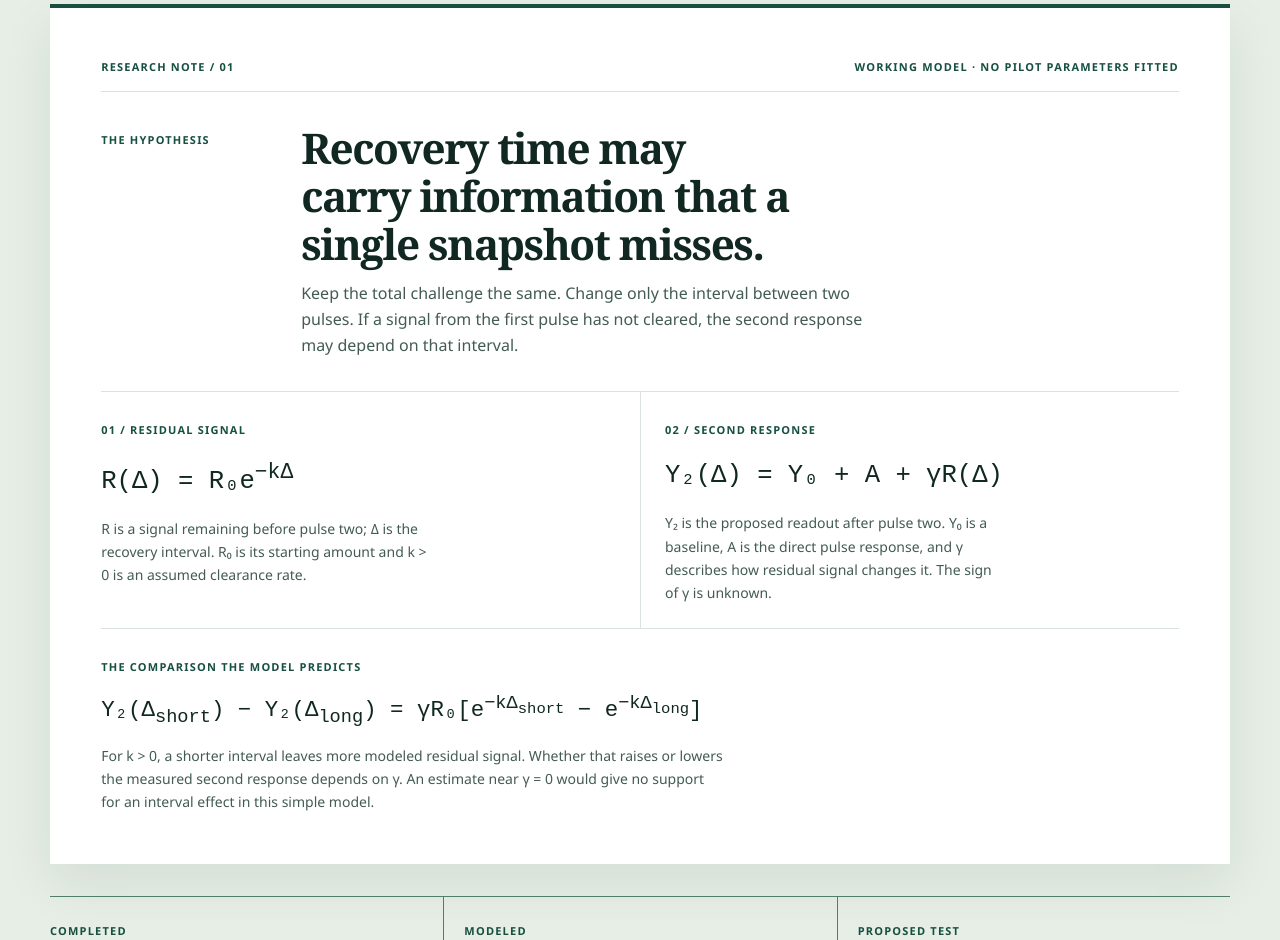
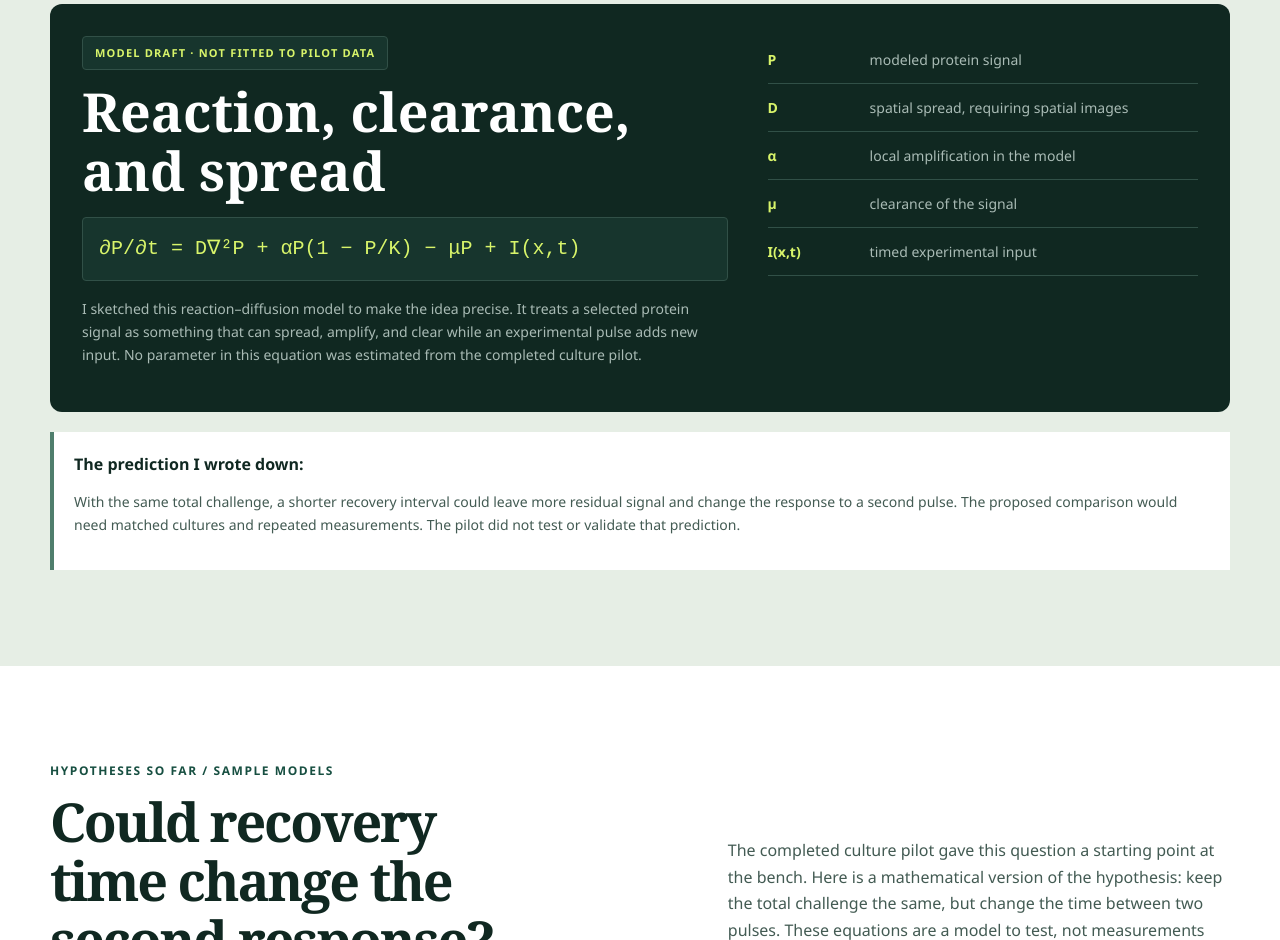
Before and after one commit to gerbenns2006-afk/jubilant-octo-chainsaw, a Next.js app: page /neurodegeneration in a window 1280 px wide. Shown: the part 1860-2800 px from the top of the page. Built offline with nearby package versions, Linux system fonts and the light colour scheme.

Commit message:
Preserve existing site and add hypothesis section

```diff
--- a/app/neurodegeneration/page.tsx
+++ b/app/neurodegeneration/page.tsx
@@ -4,7 +4,7 @@ import SiteNav from "../components/SiteNav";
 export const metadata = {
   title: "Neurodegeneration work | ONQIVA",
   description:
-    "The completed Alzheimer’s culture pilot, working recovery hypothesis, sample equations, and separate ALS study proposed next.",
+    "The completed Alzheimer’s sample-culture pilot, the recovery-history model it motivated, and the separate ALS study proposed next.",
 };
 
 export default function NeurodegenerationPage() {
@@ -34,7 +34,7 @@ export default function NeurodegenerationPage() {
               See what I did
             </a>
             <a className="secondary" href="#model-we-developed">
-              See the hypotheses and models
+              See the model it led to
             </a>
           </div>
           <div className="modeling-status" aria-label="Work status">
@@ -99,97 +99,119 @@ export default function NeurodegenerationPage() {
           <div className="shell">
             <div className="section-head reaction-section-head">
               <div>
-                <div className="kicker">HYPOTHESES &amp; SAMPLE MODELS</div>
-                <h2>What the pilot made me ask.</h2>
+                <div className="kicker">WHAT I BUILT FROM THE QUESTION</div>
+                <h2>I turned recovery time into a testable model.</h2>
               </div>
               <p>
-                After the culture work, I framed a question about recovery:
-                could the time between two challenges change how a cell
-                responds to the second one? The completed pilot supplied the
-                bench starting point. The equations below are the working
-                hypothesis, not measured effects from those samples.
+                After the pilot, I developed a separate hypothesis about how
+                the time between two stress events might change a later cell
+                response. The original example concerned protein seeding in a
+                Parkinson&apos;s-related model. It was conceptual work, not an
+                outcome measured in the Alzheimer&apos;s samples.
               </p>
             </div>
 
-            <div className="hypothesis-notebook">
-              <div className="hypothesis-notebook-head">
-                <span>RESEARCH NOTE / 01</span>
-                <span>WORKING MODEL · NO PILOT PARAMETERS FITTED</span>
+            <div className="reaction-equation-card">
+              <div>
+                <span className="evidence-label">MODEL DRAFT · NOT FITTED TO PILOT DATA</span>
+                <h3>Reaction, clearance, and spread</h3>
+                <code>∂P/∂t = D∇²P + αP(1 − P/K) − μP + I(x,t)</code>
+                <p>
+                  I sketched this reaction–diffusion model to make the idea
+                  precise. It treats a selected protein signal as something
+                  that can spread, amplify, and clear while an experimental
+                  pulse adds new input. No parameter in this equation was
+                  estimated from the completed culture pilot.
+                </p>
+              </div>
+              <div className="reaction-parameters">
+                <p><strong>P</strong><span>modeled protein signal</span></p>
+                <p><strong>D</strong><span>spatial spread, requiring spatial images</span></p>
+                <p><strong>α</strong><span>local amplification in the model</span></p>
+                <p><strong>μ</strong><span>clearance of the signal</span></p>
+                <p><strong>I(x,t)</strong><span>timed experimental input</span></p>
+              </div>
+            </div>
+
+            <div className="reaction-model-boundary">
+              <strong>The prediction I wrote down:</strong>
+              <p>
+                With the same total challenge, a shorter recovery interval
+                could leave more residual signal and change the response to a
+                second pulse. The proposed comparison would need matched
+                cultures and repeated measurements. The pilot did not test or
+                validate that prediction.
+              </p>
+            </div>
+          </div>
+        </section>
+
+        <section className="hypotheses-section" id="hypotheses-and-sample-models">
+          <div className="shell">
+            <div className="hypotheses-heading">
+              <div>
+                <div className="kicker">HYPOTHESES SO FAR / SAMPLE MODELS</div>
+                <h2>Could recovery time change the second response?</h2>
+              </div>
+              <p>
+                The completed culture pilot gave this question a starting point
+                at the bench. Here is a mathematical version of the hypothesis:
+                keep the total challenge the same, but change the time between
+                two pulses. These equations are a model to test, not measurements
+                fitted from the pilot.
+              </p>
+            </div>
+
+            <div className="hypotheses-note">
+              <div className="hypotheses-note-header">
+                <span>WORKING NOTE 01 · RECOVERY INTERVAL</span>
+                <span>MODEL PARAMETERS NOT YET MEASURED</span>
               </div>
 
-              <div className="hypothesis-thesis">
-                <span>THE HYPOTHESIS</span>
-                <h3>Recovery time may carry information that a single snapshot misses.</h3>
-                <p>
-                  Keep the total challenge the same. Change only the interval
-                  between two pulses. If a signal from the first pulse has not
-                  cleared, the second response may depend on that interval.
-                </p>
-              </div>
-
-              <div className="hypothesis-model-row">
+              <div className="hypotheses-note-lead">
+                <span>THE IDEA</span>
                 <div>
-                  <span>01 / RESIDUAL SIGNAL</span>
-                  <code>R(Δ) = R₀e<sup>−kΔ</sup></code>
+                  <h3>A cell may carry a trace of the first pulse into the second.</h3>
                   <p>
-                    R is a signal remaining before pulse two; Δ is the recovery
-                    interval. R₀ is its starting amount and k &gt; 0 is an
-                    assumed clearance rate.
-                  </p>
-                </div>
-                <div>
-                  <span>02 / SECOND RESPONSE</span>
-                  <code>Y₂(Δ) = Y₀ + A + γR(Δ)</code>
-                  <p>
-                    Y₂ is the proposed readout after pulse two. Y₀ is a
-                    baseline, A is the direct pulse response, and γ describes
-                    how residual signal changes it. The sign of γ is unknown.
+                    If some signal remains when the second pulse arrives, the
+                    gap between pulses could matter even when the total input
+                    is identical.
                   </p>
                 </div>
               </div>
 
-              <div className="hypothesis-deduction">
-                <span>THE COMPARISON THE MODEL PREDICTS</span>
+              <div className="hypotheses-formula">
+                <span>01 / SIGNAL LEFT BEFORE PULSE TWO</span>
+                <code>R(Δ) = R₀e<sup>−kΔ</sup></code>
+                <p>
+                  Δ is the recovery interval. R₀ is the modeled signal after
+                  pulse one, and k &gt; 0 is an assumed recovery rate. This is a
+                  simple decay assumption, not a measured curve.
+                </p>
+              </div>
+
+              <div className="hypotheses-formula">
+                <span>02 / RESPONSE AFTER PULSE TWO</span>
+                <code>Y₂(Δ) = Y₀ + A + γR(Δ)</code>
+                <p>
+                  Y₀ is a baseline readout and A is the response to the second
+                  pulse itself. γ describes how the remaining signal changes
+                  that response. Its size and direction are unknown.
+                </p>
+              </div>
+
+              <div className="hypotheses-comparison">
+                <span>THE COMPARISON TO RUN</span>
                 <code>
                   Y₂(Δ<sub>short</sub>) − Y₂(Δ<sub>long</sub>) = γR₀[e<sup>−kΔ<sub>short</sub></sup> − e<sup>−kΔ<sub>long</sub></sup>]
                 </code>
                 <p>
-                  For k &gt; 0, a shorter interval leaves more modeled residual
-                  signal. Whether that raises or lowers the measured second
-                  response depends on γ. An estimate near γ = 0 would give no
-                  support for an interval effect in this simple model.
+                  Under this model, the shorter interval leaves more residual
+                  signal. Whether the second readout goes up or down depends on
+                  γ. Matched cultures and repeated readouts would be needed to
+                  estimate it; the completed pilot did not test this comparison.
                 </p>
               </div>
-            </div>
-
-            <div className="hypothesis-ledger">
-              <div>
-                <span>COMPLETED</span>
-                <p>Purchased Alzheimer&apos;s-related material, incubator culture, and exploratory testing.</p>
-              </div>
-              <div>
-                <span>MODELED</span>
-                <p>A possible recovery mechanism; R₀, k, and γ have no fitted values from the pilot.</p>
-              </div>
-              <div>
-                <span>PROPOSED TEST</span>
-                <p>Matched cultures, equal total challenge, different intervals, controls, and repeated readouts.</p>
-              </div>
-            </div>
-
-            <div className="spatial-extension">
-              <div>
-                <span>SPATIAL EXTENSION / MODEL SKETCH</span>
-                <h3>What if the signal also spreads?</h3>
-                <p>
-                  My earlier reaction–diffusion sketch used a
-                  Parkinson&apos;s-related protein-seeding example. It adds
-                  movement, local amplification, and clearance. It would
-                  require spatial images and a defined protein readout to
-                  estimate its terms; the Alzheimer&apos;s pilot did not fit it.
-                </p>
-              </div>
-              <code>∂P/∂t = D∇²P + αP(1 − P/K) − μP + I(x,t)</code>
             </div>
           </div>
         </section>
--- a/app/page.tsx
+++ b/app/page.tsx
@@ -88,7 +88,7 @@ export default function Home() {
           </div>
           <div className="hero-proof">
             <span>515-person survivorship analysis</span>
-            <a href="/neurodegeneration#model-we-developed">Neurodegeneration hypotheses and models</a>
+            <a href="/neurodegeneration">Neurodegeneration pilot and next study</a>
             <span>Hands-on protein research</span>
           </div>
         </section>
@@ -166,7 +166,7 @@ export default function Home() {
                   vitamin D caused the observed difference, that supplements
                   improve survival, or that testing should be ordered.
                 </p>
-                <a href="/modeling#worked-equation">See the full calculation and sources</a>
+                <a href="/modeling">See the methods and source trail</a>
               </aside>
             </div>
 
--- a/app/styles.css
+++ b/app/styles.css
@@ -2674,122 +2674,6 @@ body {
   font-size: var(--type-sm);
   line-height: var(--leading-copy);
 }
-.derivation-sheet {
-  scroll-margin-top: var(--space-7);
-  padding: clamp(1.4rem, 4vw, 3.4rem);
-  background: var(--soft-paper);
-  color: var(--ink);
-  box-shadow: 0 18px 44px rgb(0 0 0 / 0.12);
-}
-.derivation-topline {
-  display: flex;
-  justify-content: space-between;
-  gap: var(--space-4);
-  padding-bottom: var(--space-4);
-  border-bottom: 1px solid var(--line);
-  color: var(--green);
-  font-size: var(--type-micro);
-  font-weight: var(--weight-bold);
-  letter-spacing: var(--tracking-label);
-}
-.derivation-heading {
-  display: grid;
-  grid-template-columns: 1.2fr 0.8fr;
-  gap: var(--space-8);
-  align-items: end;
-  padding: var(--space-7) 0;
-}
-.derivation-heading h3 {
-  max-width: 18ch;
-  margin: 0;
-  font: var(--weight-semibold) clamp(1.8rem, 3.3vw, 3rem) / 1.12 var(--font-heading);
-  letter-spacing: -0.035em;
-}
-.derivation-heading p,
-.derivation-step p,
-.derivation-answer p {
-  margin: 0;
-  color: var(--green-text);
-  line-height: var(--leading-copy);
-}
-.derivation-step {
-  display: grid;
-  grid-template-columns: 5rem minmax(0, 1fr);
-  gap: var(--space-5);
-  padding: var(--space-6) 0;
-  border-top: 1px solid var(--line);
-}
-.derivation-number {
-  color: var(--green);
-  font: var(--weight-bold) var(--type-2xl) var(--font-heading);
-}
-.derivation-step h4 {
-  margin: 0 0 var(--space-2);
-  font-size: var(--type-lg);
-}
-.derivation-step p {
-  max-width: 66ch;
-  margin-bottom: var(--space-4);
-}
-.derivation-step code {
-  display: block;
-  width: fit-content;
-  max-width: 100%;
-  padding: var(--space-3) var(--space-4);
-  overflow-x: auto;
-  border-left: 2px solid var(--green);
-  background: var(--white);
-  color: var(--ink);
-  font-size: clamp(0.87rem, 1.25vw, 1.06rem);
-  line-height: 1.6;
-  white-space: nowrap;
-}
-.derivation-equations {
-  display: grid;
-  justify-items: start;
-  gap: var(--space-2);
-}
-.derivation-expanded span {
-  display: block;
-}
-.derivation-expanded span + span {
-  padding-left: 2.2ch;
-}
-.derivation-answer {
-  display: grid;
-  grid-template-columns: minmax(11rem, 0.5fr) 1fr;
-  gap: var(--space-6);
-  align-items: center;
-  padding: var(--space-6) 0 0;
-  border-top: 2px solid var(--green);
-}
-.derivation-answer span {
-  display: block;
-  color: var(--green);
-  font-size: var(--type-micro);
-  font-weight: var(--weight-bold);
-  letter-spacing: var(--tracking-label);
-}
-.derivation-answer strong {
-  display: block;
-  margin-top: var(--space-2);
-  font: var(--weight-bold) clamp(3.3rem, 6vw, 5.3rem) / 1 var(--font-heading);
-  letter-spacing: var(--tracking-tight);
-}
-@media (max-width: 760px) {
-  .derivation-heading,
-  .derivation-answer {
-    grid-template-columns: 1fr;
-    gap: var(--space-4);
-  }
-  .derivation-step {
-    grid-template-columns: 2.5rem minmax(0, 1fr);
-    gap: var(--space-3);
-  }
-  .derivation-topline {
-    flex-wrap: wrap;
-  }
-}
 .methods-estimate {
   display: flex;
   flex-direction: column;
@@ -3305,165 +3189,6 @@ body {
 }
 .reaction-section-head > p {
   color: var(--green-text);
-}
-.hypothesis-notebook {
-  padding: clamp(1.5rem, 4vw, 3.5rem);
-  border-top: 4px solid var(--green);
-  background: var(--white);
-  box-shadow: 0 20px 50px rgb(16 40 33 / 0.08);
-}
-.hypothesis-notebook-head {
-  display: flex;
-  justify-content: space-between;
-  flex-wrap: wrap;
-  gap: var(--space-2) var(--space-4);
-  padding-bottom: var(--space-4);
-  border-bottom: 1px solid var(--line);
-  color: var(--green);
-  font-size: var(--type-micro);
-  font-weight: var(--weight-bold);
-  letter-spacing: var(--tracking-label);
-}
-.hypothesis-thesis {
-  display: grid;
-  grid-template-columns: 11rem minmax(0, 1fr);
-  gap: 0 var(--space-6);
-  padding: var(--space-7) 0;
-}
-.hypothesis-thesis > span,
-.hypothesis-model-row span,
-.hypothesis-deduction span,
-.hypothesis-ledger span,
-.spatial-extension span {
-  color: var(--green);
-  font-size: var(--type-micro);
-  font-weight: var(--weight-bold);
-  letter-spacing: var(--tracking-label);
-}
-.hypothesis-thesis > span {
-  grid-row: 1 / 3;
-  padding-top: var(--space-2);
-}
-.hypothesis-thesis h3 {
-  max-width: 21ch;
-  margin: 0 0 var(--space-3);
-  font: var(--weight-semibold) clamp(1.8rem, 3.3vw, 3rem) / 1.13 var(--font-heading);
-  letter-spacing: -0.035em;
-}
-.hypothesis-thesis p,
-.hypothesis-model-row p,
-.hypothesis-deduction p,
-.hypothesis-ledger p,
-.spatial-extension p {
-  margin: 0;
-  color: var(--green-text);
-  line-height: var(--leading-copy);
-}
-.hypothesis-thesis p {
-  max-width: 62ch;
-}
-.hypothesis-model-row {
-  display: grid;
-  grid-template-columns: repeat(2, minmax(0, 1fr));
-  border-top: 1px solid var(--line);
-  border-bottom: 1px solid var(--line);
-}
-.hypothesis-model-row > div {
-  min-width: 0;
-  padding: var(--space-6) var(--space-6) var(--space-6) 0;
-}
-.hypothesis-model-row > div + div {
-  padding-left: var(--space-6);
-  border-left: 1px solid var(--line);
-}
-.hypothesis-model-row code,
-.hypothesis-deduction code {
-  display: block;
-  max-width: 100%;
-  margin: var(--space-4) 0;
-  overflow-x: auto;
-  color: var(--ink);
-  font-size: clamp(1.1rem, 2vw, 1.7rem);
-  line-height: 1.55;
-  white-space: nowrap;
-}
-.hypothesis-model-row p {
-  max-width: 42ch;
-  font-size: var(--type-sm);
-}
-.hypothesis-deduction {
-  padding: var(--space-6) 0 0;
-}
-.hypothesis-deduction code {
-  margin: var(--space-3) 0;
-  font-size: clamp(0.98rem, 1.75vw, 1.42rem);
-}
-.hypothesis-deduction p {
-  max-width: 78ch;
-  font-size: var(--type-sm);
-}
-.hypothesis-ledger {
-  display: grid;
-  grid-template-columns: repeat(3, minmax(0, 1fr));
-  margin-top: var(--space-7);
-  border-top: 1px solid var(--green-muted);
-  border-bottom: 1px solid var(--green-muted);
-}
-.hypothesis-ledger > div {
-  padding: var(--space-5) var(--space-5) var(--space-5) 0;
-}
-.hypothesis-ledger > div + div {
-  padding-left: var(--space-5);
-  border-left: 1px solid var(--green-muted);
-}
-.hypothesis-ledger p {
-  margin-top: var(--space-2);
-  font-size: var(--type-sm);
-}
-.spatial-extension {
-  display: grid;
-  grid-template-columns: 1fr 1fr;
-  gap: var(--space-8);
-  align-items: center;
-  margin-top: var(--space-7);
-}
-.spatial-extension h3 {
-  margin: var(--space-2) 0 var(--space-3);
-  font-size: var(--type-xl);
-}
-.spatial-extension code {
-  display: block;
-  max-width: 100%;
-  padding: var(--space-4);
-  overflow-x: auto;
-  border-left: 2px solid var(--green);
-  background: var(--white);
-  color: var(--ink);
-  font-size: clamp(0.9rem, 1.45vw, 1.2rem);
-  white-space: nowrap;
-}
-@media (max-width: 760px) {
-  .hypothesis-thesis,
-  .hypothesis-model-row,
-  .hypothesis-ledger,
-  .spatial-extension {
-    grid-template-columns: 1fr;
-  }
-  .hypothesis-thesis > span {
-    grid-row: auto;
-    margin-bottom: var(--space-3);
-  }
-  .hypothesis-model-row > div,
-  .hypothesis-model-row > div + div,
-  .hypothesis-ledger > div,
-  .hypothesis-ledger > div + div {
-    padding: var(--space-5) 0;
-    border-left: 0;
-  }
-  .hypothesis-model-row > div + div,
-  .hypothesis-ledger > div + div {
-    border-top: 1px solid var(--line);
-  }
 }
 .reaction-steps {
   display: grid;
@@ -4093,3 +3818,111 @@ body {
     gap: var(--space-2);
   }
 }
+
+/* Hypothesis note added after the original neurodegeneration model. */
+.hypotheses-section {
+  scroll-margin-top: var(--space-7);
+  padding: var(--section-space) 0;
+  background: var(--white);
+}
+.hypotheses-heading {
+  display: grid;
+  grid-template-columns: 1.1fr 0.9fr;
+  gap: var(--space-10);
+  align-items: end;
+  margin-bottom: var(--space-8);
+}
+.hypotheses-heading h2 {
+  max-width: 17ch;
+  margin: var(--space-3) 0 0;
+  font-size: var(--type-section);
+  line-height: var(--leading-tight);
+  letter-spacing: -0.04em;
+}
+.hypotheses-heading p,
+.hypotheses-note p {
+  margin: 0;
+  color: var(--green-text);
+  line-height: var(--leading-copy);
+}
+.hypotheses-note {
+  padding: clamp(1.5rem, 4vw, 3.4rem);
+  border-top: 4px solid var(--green);
+  background: var(--soft-paper);
+}
+.hypotheses-note-header {
+  display: flex;
+  justify-content: space-between;
+  flex-wrap: wrap;
+  gap: var(--space-2) var(--space-4);
+  padding-bottom: var(--space-4);
+  border-bottom: 1px solid var(--line);
+}
+.hypotheses-note-header span,
+.hypotheses-note-lead > span,
+.hypotheses-formula > span,
+.hypotheses-comparison > span {
+  color: var(--green);
+  font-size: var(--type-micro);
+  font-weight: var(--weight-bold);
+  letter-spacing: var(--tracking-label);
+}
+.hypotheses-note-lead,
+.hypotheses-formula,
+.hypotheses-comparison {
+  display: grid;
+  grid-template-columns: 11rem minmax(0, 1fr);
+  gap: 0 var(--space-6);
+  padding: var(--space-6) 0;
+  border-bottom: 1px solid var(--line);
+}
+.hypotheses-note-lead > span,
+.hypotheses-formula > span,
+.hypotheses-comparison > span {
+  grid-row: 1 / 3;
+  padding-top: var(--space-2);
+}
+.hypotheses-note-lead h3 {
+  max-width: 22ch;
+  margin: 0 0 var(--space-3);
+  font: var(--weight-semibold) clamp(1.7rem, 3.2vw, 2.9rem) / 1.13 var(--font-heading);
+  letter-spacing: -0.035em;
+}
+.hypotheses-note-lead p,
+.hypotheses-formula p,
+.hypotheses-comparison p {
+  max-width: 68ch;
+}
+.hypotheses-formula code,
+.hypotheses-comparison code {
+  display: block;
+  max-width: 100%;
+  width: fit-content;
+  margin-bottom: var(--space-3);
+  overflow-x: auto;
+  color: var(--ink);
+  font-size: clamp(1.15rem, 2.2vw, 1.8rem);
+  line-height: 1.5;
+  white-space: nowrap;
+}
+.hypotheses-comparison {
+  border-bottom: 0;
+  padding-bottom: 0;
+}
+.hypotheses-comparison code {
+  font-size: clamp(0.95rem, 1.8vw, 1.4rem);
+}
+@media (max-width: 760px) {
+  .hypotheses-heading,
+  .hypotheses-note-lead,
+  .hypotheses-formula,
+  .hypotheses-comparison {
+    grid-template-columns: 1fr;
+    gap: var(--space-3);
+  }
+  .hypotheses-note-lead > span,
+  .hypotheses-formula > span,
+  .hypotheses-comparison > span {
+    grid-row: auto;
+  }
+}
```
Also changed, not shown: app/modeling/page.tsx (+40 -105 lines).
